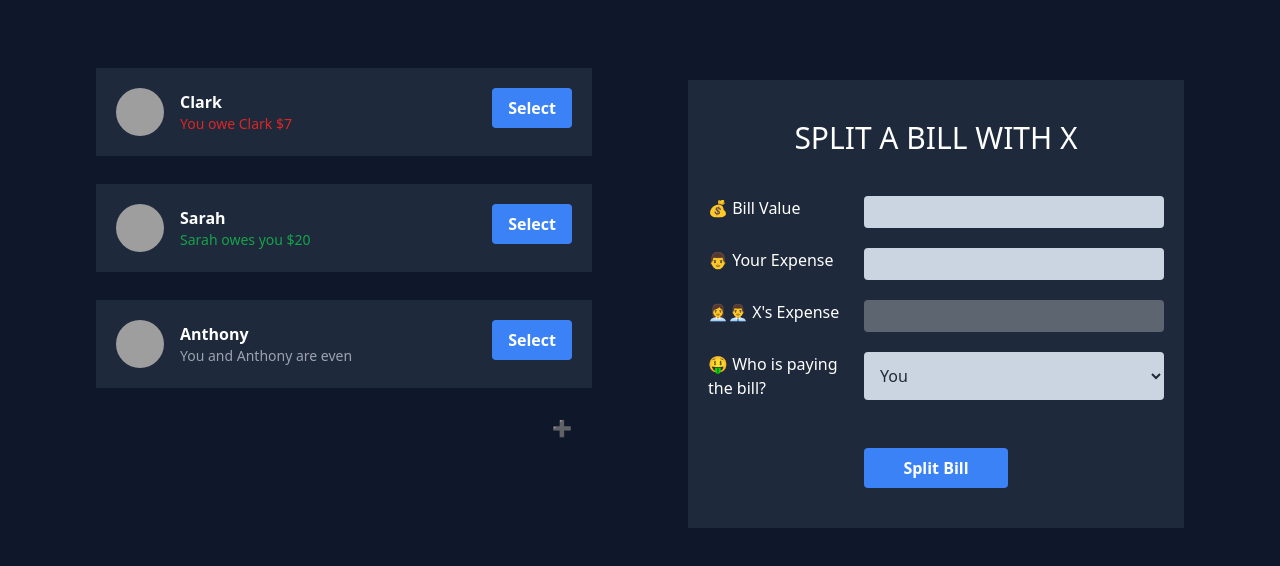
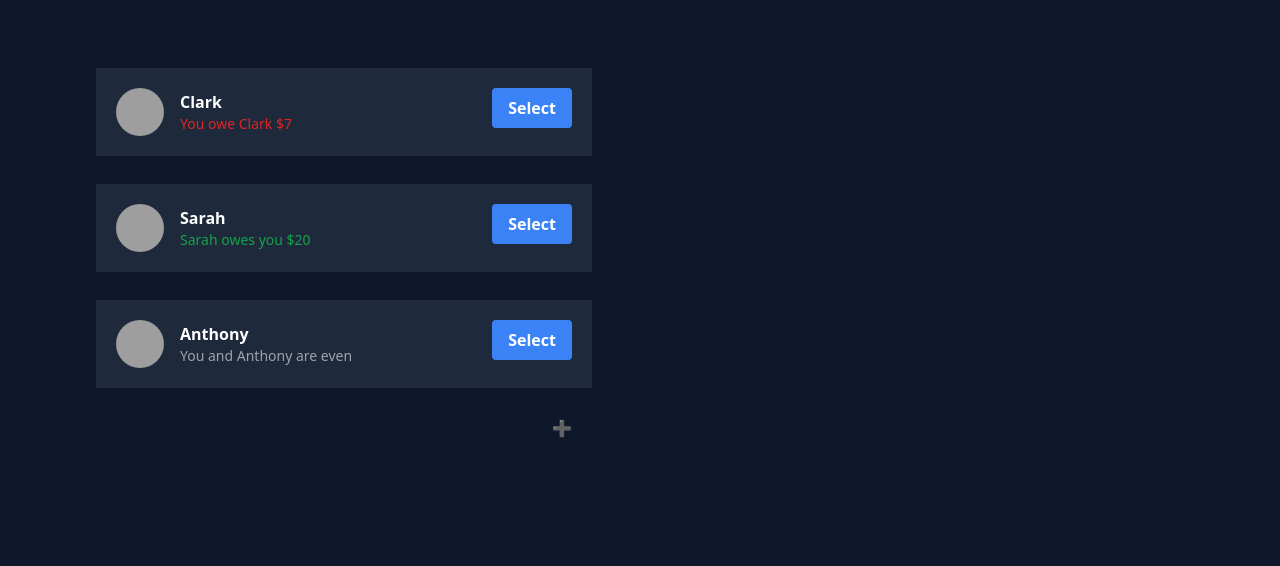
Before and after one commit to b1621/Eat-N-Split, a React app: page / in a window 1280 px wide. Shown: the top 566 px of the page. Built offline with nearby package versions, Linux system fonts and the light colour scheme; grey boxes are pictures that could not be loaded; the HTML template or start-up script is replaced by a standard one.

Commit message:
the bug in selecting friend fixed

```diff
--- a/src/App.jsx
+++ b/src/App.jsx
@@ -26,11 +26,22 @@ function App() {
       balance: 0,
     },
   ];
+
   const [friends, setFriends] = useState(initialFriends);
+  const [selectedFriend, setSelectedFriend] = useState(null);
+
+  const handleSelectFriend = (friend) => {
+    // selectedFriend.id === friend.id
+    //   ? setSelectedFriend(friend)
+    //   : setSelectedFriend({});
+    setSelectedFriend((selected) =>
+      selected?.id === friend.id ? null : friend
+    );
+  };
   return (
     <>
-      <div className='absolute w-screen bg-slate-900 text-white min-h-screen'>
-        <div className=' w-[85%] mx-auto'>
+      <div className="absolute w-screen bg-slate-900 text-white min-h-screen">
+        <div className=" w-[85%] mx-auto">
           {/* <div className=' bg-slate-800 p-5 m-10'>
             <p>Name</p>
             <p className=' text-green-700'>You owe clark</p>
@@ -39,12 +50,17 @@ function App() {
             </button>
           </div> */}
 
-          <div className='grid grid-cols-1 lg:grid-cols-2 gap-24  my-10'>
-            <div className=''>
-              <FriendsList friends={friends} setFriends={setFriends} />
+          <div className="grid grid-cols-1 lg:grid-cols-2 gap-24  my-10">
+            <div className="">
+              <FriendsList
+                friends={friends}
+                setFriends={setFriends}
+                onSelectFriend={handleSelectFriend}
+                selectedFriend={selectedFriend}
+              />
             </div>
-            <div className='px-10 py-10 lg:px-0'>
-              <SplitBill />
+            <div className="px-10 py-10 lg:px-0">
+              {selectedFriend && <SplitBill selectedFriend={selectedFriend} />}
             </div>
           </div>
         </div>
--- a/src/components/FriendCard.jsx
+++ b/src/components/FriendCard.jsx
@@ -1,29 +1,37 @@
-const FriendCard = ({ friend }) => {
+const FriendCard = ({ friend, onSelectFriend, selectedFriend }) => {
+  // const isSelected = selectedFriend && selectedFriend.id === friend.id;
+  let isSelected;
+  // if (selectedFriend) {
+  //   isSelected = friend.id === selectedFriend.id;
+  // } else {
+  //   isSelected = false;
+  // }
+  isSelected = friend.id === selectedFriend?.id;
   return (
-    <div className='bg-slate-800  p-5 my-7'>
-      <div className='flex flex-row justify-between'>
-        <div className='flex items-center'>
-          <div className='h-12 w-12 rounded-full overflow-hidden'>
+    <div className={`${isSelected ? "bg-cyan-900" : "bg-slate-800"}  p-5 my-7`}>
+      <div className="flex flex-row justify-between">
+        <div className="flex items-center">
+          <div className="h-12 w-12 rounded-full overflow-hidden">
             <img
-              className='h-full w-full object-cover'
+              className="h-full w-full object-cover"
               src={friend.image}
               alt={friend.name}
             />
           </div>
-          <div className='ml-4'>
-            <p className='text-white font-bold'>{friend.name}</p>
+          <div className="ml-4">
+            <p className="text-white font-bold">{friend.name}</p>
             {friend.balance < 0 && (
-              <p className=' text-red-600 text-sm'>
+              <p className=" text-red-600 text-sm">
                 You owe {friend.name} ${Math.abs(friend.balance)}
               </p>
             )}
             {friend.balance > 0 && (
-              <p className=' text-green-600 text-sm'>
+              <p className=" text-green-600 text-sm">
                 {friend.name} owes you ${Math.abs(friend.balance)}
               </p>
             )}
             {friend.balance === 0 && (
-              <p className=' text-gray-400 text-sm'>
+              <p className=" text-gray-400 text-sm">
                 You and {friend.name} are even
               </p>
             )}
@@ -31,8 +39,11 @@ const FriendCard = ({ friend }) => {
           </div>
         </div>
         <div>
-          <button className='bg-blue-500 hover:bg-blue-700 text-white font-bold py-2 px-4 rounded'>
-            Select
+          <button
+            onClick={() => onSelectFriend(friend)}
+            className="bg-blue-500 hover:bg-blue-700 text-white font-bold py-2 px-4 rounded"
+          >
+            {isSelected ? "Close" : "Select"}
           </button>
         </div>
       </div>
--- a/src/components/FriendsList.jsx
+++ b/src/components/FriendsList.jsx
@@ -2,24 +2,34 @@ import { useState } from "react";
 import AddFriend from "./AddFriend";
 import FriendCard from "./FriendCard";
 
-const FriendsList = ({ friends, setFriends }) => {
+const FriendsList = ({
+  friends,
+  setFriends,
+  onSelectFriend,
+  selectedFriend,
+}) => {
   //   console.log(initialFriends);
   const [openAddFriend, setOpenAddFriend] = useState(false);
   const handleAddFriend = (newFriend) => {
     setFriends([...friends, newFriend]);
   };
   return (
-    <div className=' '>
+    <div className=" ">
       {friends.map((friend) => (
-        <FriendCard key={friend.id} friend={friend} />
+        <FriendCard
+          key={friend.id}
+          friend={friend}
+          onSelectFriend={onSelectFriend}
+          selectedFriend={selectedFriend}
+        />
       ))}
-      <div className=' flex  justify-end my-5'>
+      <div className=" flex  justify-end my-5">
         <button
           onClick={() => setOpenAddFriend(!openAddFriend)}
-          className=' px-5'
+          className=" px-5"
           // className='bg-blue-500 hover:bg-blue-700  font-bold py-2 px-4 rounded '
         >
-          {openAddFriend ? <p className=' text-black'>❌</p> : "➕"}
+          {openAddFriend ? <p className=" text-black">❌</p> : "➕"}
         </button>
       </div>
       {openAddFriend && (
--- a/src/components/SplitBill.jsx
+++ b/src/components/SplitBill.jsx
@@ -1,39 +1,41 @@
-const SplitBill = () => {
+const SplitBill = ({ selectedFriend }) => {
   return (
-    <div className=' bg-slate-800 py-10 px-5'>
-      <h2 className='text-center text-3xl pb-10'>SPLIT A BILL WITH X</h2>
-      <form className='grid grid-cols-3 gap-x-3 gap-y-5'>
+    <div className=" bg-slate-800 py-10 px-5">
+      <h2 className="text-center text-3xl pb-10 uppercase">
+        SPLIT A BILL WITH {selectedFriend.name}
+      </h2>
+      <form className="grid grid-cols-3 gap-x-3 gap-y-5">
         <label>💰 Bill Value</label>
         <input
-          className='text-gray-800 px-3 py-1 bg-slate-300 outline-none col-span-2 rounded'
-          type='text'
+          className="text-gray-800 px-3 py-1 bg-slate-300 outline-none col-span-2  rounded"
+          type="text"
         />
 
         <label> 👨 Your Expense</label>
         <input
-          className='text-gray-800 px-3 py-1 bg-slate-300 outline-none col-span-2 rounded'
-          type='text'
+          className="text-gray-800 px-3 py-1 bg-slate-300 outline-none col-span-2  rounded"
+          type="text"
         />
 
-        <label> 👩‍💼👨‍💼 X's Expense</label>
+        <label> 👩‍💼👨‍💼 {selectedFriend.name}'s Expense</label>
         <input
-          className='text-gray-800 px-3 py-1 rounded  outline-none col-span-2'
-          type='text'
+          className="text-gray-800 px-3 py-1 rounded  outline-none col-span-2 "
+          type="text"
           disabled
         />
 
         <label>🤑 Who is paying the bill? </label>
         <select
-          className='outline-none text-gray-800 bg-slate-300 px-3 py-1 rounded col-span-2'
-          name=''
-          id=''
+          className="outline-none text-gray-800 bg-slate-300 px-3 py-1 rounded col-span-2 "
+          name=""
+          id=""
         >
-          <option className='py-1' value='you'>
+          <option className="py-1" value="you">
             You
           </option>
-          <option value='friend'>X</option>
+          <option value="friend">{selectedFriend.name}</option>
         </select>
-        <button className=' col-start-2 bg-blue-500 hover:bg-blue-700 text-white font-bold py-2 px-4 mt-7 rounded '>
+        <button className=" col-start-2 bg-blue-500 hover:bg-blue-700 text-white font-bold py-2 px-4 mt-7 rounded ">
           Split Bill
         </button>
       </form>
```
